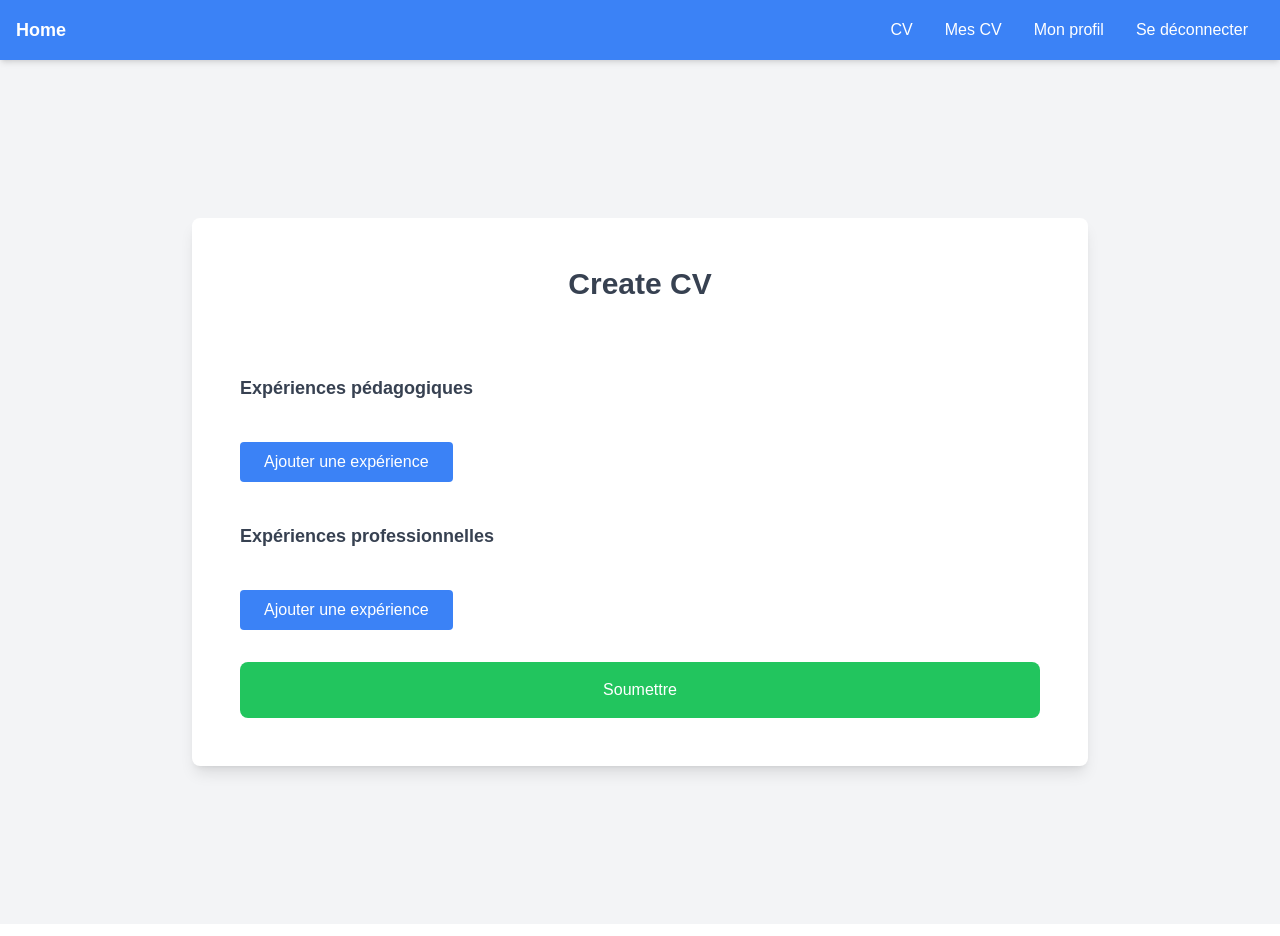
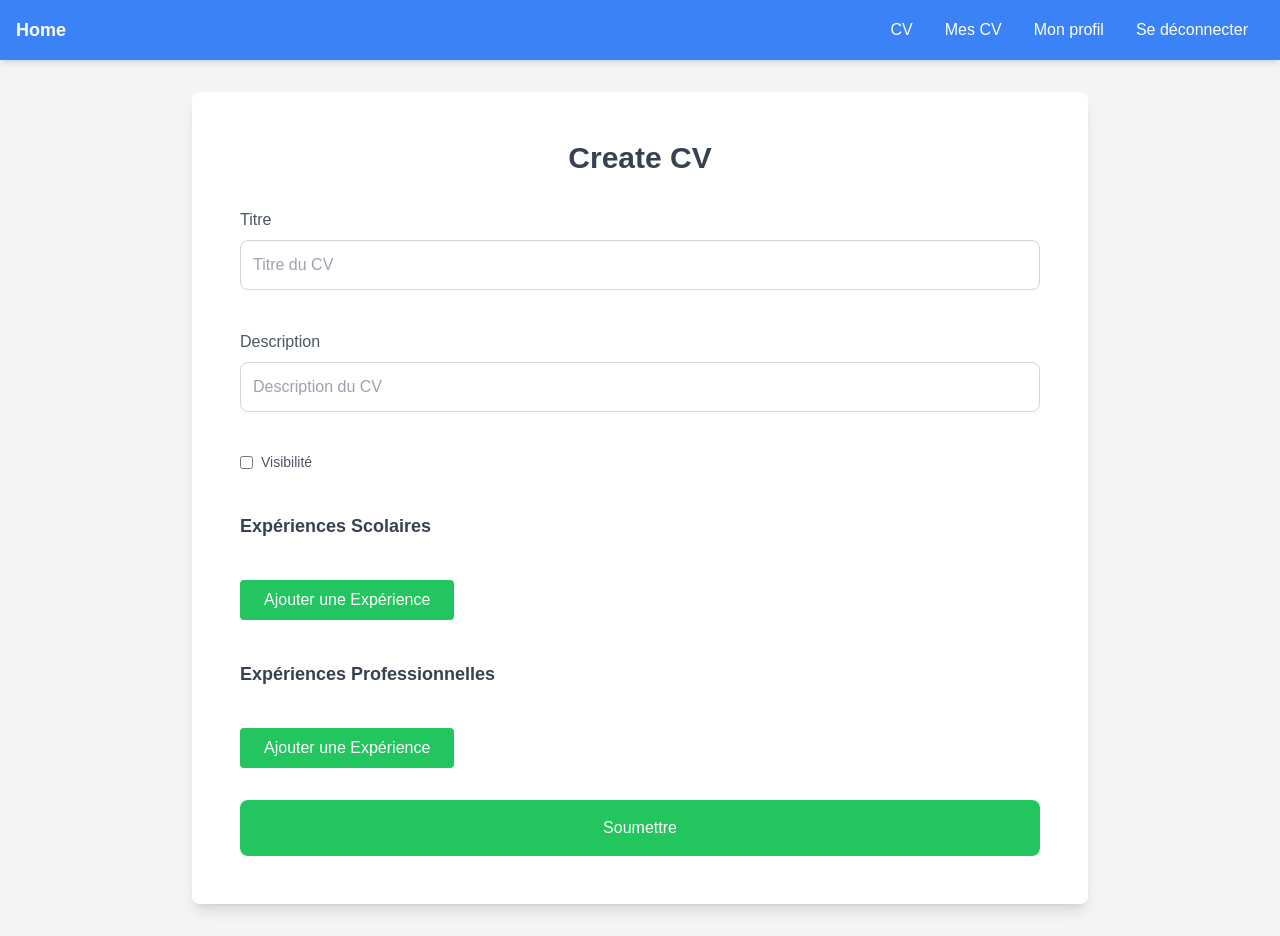
Before and after one commit to Efrei-Expres-React/front, a React (Vite) app: page /createcv in a window 1280 px wide. Built offline with nearby package versions, Linux system fonts and the light colour scheme; sample sign-in values are in the browser's storage.

Commit message:
Connexion au back pour la creation de cv

```diff
--- a/src/components/layout/CVForm.jsx
+++ b/src/components/layout/CVForm.jsx
@@ -11,7 +11,12 @@ const ExperienceForm = ({ experiences, setExperiences, type }) => {
   };
 
   const addExperience = () => {
-    setExperiences([...experiences, { title: '', company: '', startDate: '', endDate: '' }]);
+    const newExperience =
+      type === 'educational'
+        ? { type: '', lieuFormation: '', dateDebut: '', dateFin: '', description: '' }
+        : { poste: '', entreprise: '', dateDebut: '', dateFin: '', missions: [] };
+
+    setExperiences([...experiences, newExperience]);
   };
 
   const removeExperience = (index) => {
@@ -19,62 +24,155 @@ const ExperienceForm = ({ experiences, setExperiences, type }) => {
     setExperiences(newExperiences);
   };
 
+  const handleMissionChange = (expIndex, missionIndex, event) => {
+    const newExperiences = [...experiences];
+    newExperiences[expIndex].missions[missionIndex][event.target.name] = event.target.value;
+    setExperiences(newExperiences);
+  };
+
+  const addMission = (expIndex) => {
+    const newExperiences = [...experiences];
+    newExperiences[expIndex].missions = newExperiences[expIndex].missions || [];
+    newExperiences[expIndex].missions.push({ titre: '', description: '' });
+    setExperiences(newExperiences);
+  };
+
+  const removeMission = (expIndex, missionIndex) => {
+    const newExperiences = [...experiences];
+    newExperiences[expIndex].missions = newExperiences[expIndex].missions.filter((_, i) => i !== missionIndex);
+    setExperiences(newExperiences);
+  };
+
   return (
     <div className="mt-10">
       <h3 className="mb-4 text-lg font-semibold text-gray-700">
-        {type === 'educational' ? 'Expériences pédagogiques' : 'Expériences professionnelles'}
+        {type === 'educational' ? 'Expériences Scolaires' : 'Expériences Professionnelles'}
       </h3>
       {experiences.map((experience, index) => (
         <div key={index} className="p-6 mt-4 border rounded-lg bg-gray-50">
           <div className="grid grid-cols-2 gap-6">
+            {type === 'educational' ? (
+              <>
                 <Input
-              id={`${type}-title-${index}`}
-              name="title"
+                  id={`${type}-type-${index}`}
+                  name="type"
                   type="text"
-              value={experience.title}
+                  value={experience.type}
                   onChange={(e) => handleExperienceChange(index, e)}
-              placeholder={type === 'educational' ? 'Diplôme ou formation' : 'Nom du poste'}
-              title={type === 'educational' ? 'Diplôme/Formation' : 'Poste occupé'}
+                  placeholder="Type de diplôme"
+                  title="Type"
                   required
                 />
                 <Input
-              id={`${type}-company-${index}`}
-              name="company"
+                  id={`${type}-lieuFormation-${index}`}
+                  name="lieuFormation"
                   type="text"
-              value={experience.company}
+                  value={experience.lieuFormation}
                   onChange={(e) => handleExperienceChange(index, e)}
-              placeholder={type === 'educational' ? 'Institution' : 'Entreprise'}
-              title={type === 'educational' ? 'Institution' : 'Entreprise'}
+                  placeholder="Lieu de formation"
+                  title="Lieu"
+                  required
+                />
+              </>
+            ) : (
+              <>
+                <Input
+                  id={`${type}-poste-${index}`}
+                  name="poste"
+                  type="text"
+                  value={experience.poste}
+                  onChange={(e) => handleExperienceChange(index, e)}
+                  placeholder="Poste occupé"
+                  title="Poste"
+                  required
+                />
+                <Input
+                  id={`${type}-entreprise-${index}`}
+                  name="entreprise"
+                  type="text"
+                  value={experience.entreprise}
+                  onChange={(e) => handleExperienceChange(index, e)}
+                  placeholder="Entreprise"
+                  title="Entreprise"
+                  required
+                />
+              </>
+            )}
+          </div>
+          <div className="grid grid-cols-2 gap-6 mt-4">
+            <Input
+              id={`${type}-dateDebut-${index}`}
+              name="dateDebut"
+              type="date"
+              value={experience.dateDebut}
+              onChange={(e) => handleExperienceChange(index, e)}
+              title="Date de début"
+              required
+            />
+            <Input
+              id={`${type}-dateFin-${index}`}
+              name="dateFin"
+              type="date"
+              value={experience.dateFin}
+              onChange={(e) => handleExperienceChange(index, e)}
+              title="Date de fin"
               required
             />
           </div>
-          <div className="grid grid-cols-2 gap-6 mt-4">
+
+          {type === 'professional' && (
+            <div className="mt-4">
+              <h4 className="mb-2 font-semibold text-gray-600">Missions</h4>
+              {experience.missions?.map((mission, missionIndex) => (
+                <div key={missionIndex} className="grid grid-cols-2 gap-6 mb-4">
                   <Input
-              id={`${type}-startDate-${index}`}
-              name="startDate"
-              type="date"
-              value={experience.startDate}
-              onChange={(e) => handleExperienceChange(index, e)}
-              title="Début"
+                    id={`mission-titre-${index}-${missionIndex}`}
+                    name="titre"
+                    type="text"
+                    value={mission.titre}
+                    onChange={(e) => handleMissionChange(index, missionIndex, e)}
+                    placeholder="Titre de la mission"
+                    title="Titre"
                     required
                   />
                   <Input
-              id={`${type}-endDate-${index}`}
-              name="endDate"
-              type="date"
-              value={experience.endDate}
-              onChange={(e) => handleExperienceChange(index, e)}
-              title="Fin"
+                    id={`mission-description-${index}-${missionIndex}`}
+                    name="description"
+                    type="text"
+                    value={mission.description}
+                    onChange={(e) => handleMissionChange(index, missionIndex, e)}
+                    placeholder="Description de la mission"
+                    title="Description"
                     required
                   />
+                  {missionIndex > 0 && (
+                    <button
+                      type="button"
+                      onClick={() => removeMission(index, missionIndex)}
+                      className="px-4 py-2 text-white bg-red-500 rounded hover:bg-red-600"
+                    >
+                      Supprimer Mission
+                    </button>
+                  )}
                 </div>
+              ))}
+              <button
+                type="button"
+                onClick={() => addMission(index)}
+                className="px-4 py-2 mt-2 text-white bg-blue-500 rounded hover:bg-blue-600"
+              >
+                Ajouter une Mission
+              </button>
+            </div>
+          )}
+
           {index > 0 && (
             <button
               type="button"
               onClick={() => removeExperience(index)}
               className="px-4 py-2 mt-4 text-white bg-red-500 rounded hover:bg-red-600"
             >
-              Supprimer
+              Supprimer Expérience
             </button>
           )}
         </div>
@@ -82,9 +180,9 @@ const ExperienceForm = ({ experiences, setExperiences, type }) => {
       <button
         type="button"
         onClick={addExperience}
-        className="px-6 py-2 mt-6 text-white bg-blue-500 rounded hover:bg-blue-600"
+        className="px-6 py-2 mt-6 text-white bg-green-500 rounded hover:bg-green-600"
       >
-        Ajouter une expérience
+        Ajouter une Expérience
       </button>
     </div>
   );
@@ -92,73 +190,77 @@ const ExperienceForm = ({ experiences, setExperiences, type }) => {
 
 const CVForm = ({ onSubmit, error }) => {
   const { formData, handleInputChange } = useForm({
-    firstname: '',
-    lastname: '',
+    title: '',
     description: '',
+    visibility: false,
   });
 
-  const [educationalExperiences, setEducationalExperiences] = useState([]);
-  const [professionalExperiences, setProfessionalExperiences] = useState([]);
+  const [experienceScolaire, setExperienceScolaire] = useState([]);
+  const [experienceProfessionnel, setExperienceProfessionnel] = useState([]);
 
-  const validateForm = () => {
-    const allExperiences = [...educationalExperiences, ...professionalExperiences];
-    for (const exp of allExperiences) {
-      if (!exp.startDate || !exp.endDate || new Date(exp.startDate) > new Date(exp.endDate)) {
-        return false;
-      }
-    }
-    return true;
+  const handleSubmit = (e) => {
+    e.preventDefault();
+    const payload = {
+      ...formData,
+      experienceScolaire,
+      experienceProfessionnel,
     };
-
-  // Fonction qui gère la soumission des données au backend
-  const handleSubmit = async (e) => {
-    e.preventDefault();
-
-    // Vérification de la validité des dates
-    if (!validateForm()) {
-      alert('Veuillez vérifier les dates dans vos expériences.');
-      return;
-    }
-
-    try {
-      console.log('Form data:', formData);
-      const res = await createCV(formData.firstname, formData.lastname, formData.description, educationalExperiences, professionalExperiences);
-      console.log('API Response:', res);
-      if (res?.data?.cv) {
-        // Redirection vers le dashboard après succès
-        navigate('/dashboard');
-      }
-    } catch (err) {
-      console.error('Error:', err);
-      setError('Une erreur est survenue lors de la soumission du CV.');
-    }
+    onSubmit(payload);
   };
 
   return (
     <form onSubmit={handleSubmit}>
       {error && <Alerts message={error} type="error" />}
-
-      <div className="grid grid-cols-2 gap-6">
+      <div className="grid grid-cols-1 gap-6">
+        <Input
+          id="title"
+          name="title"
+          type="text"
+          value={formData.title}
+          onChange={handleInputChange}
+          placeholder="Titre du CV"
+          title="Titre"
+          required
+        />
+        <Input
+          id="description"
+          name="description"
+          type="text"
+          value={formData.description}
+          onChange={handleInputChange}
+          placeholder="Description du CV"
+          title="Description"
+          required
+        />
+        <div className="flex items-center">
+          <input
+            id="visibility"
+            name="visibility"
+            type="checkbox"
+            checked={formData.visibility}
+            onChange={(e) => handleInputChange({ target: { name: 'visibility', value: e.target.checked } })}
+          />
+          <label htmlFor="visibility" className="ml-2 text-sm text-gray-600">
+            Visibilité
+          </label>
+        </div>
 
       </div>
 
-
-
-      {/* Expériences pédagogiques */}
+      {/* Expériences Scolaires */}
       <ExperienceForm
-        experiences={educationalExperiences}
-        setExperiences={setEducationalExperiences}
+        experiences={experienceScolaire}
+        setExperiences={setExperienceScolaire}
         type="educational"
       />
 
-      {/* Expériences professionnelles */}
+      {/* Expériences Professionnelles */}
       <ExperienceForm
-        experiences={professionalExperiences}
-        setExperiences={setProfessionalExperiences}
+        experiences={experienceProfessionnel}
+        setExperiences={setExperienceProfessionnel}
         type="professional"
       />
 
-      {/* Bouton de soumission */}
       <button
         type="submit"
         className="w-full p-4 mt-8 text-white bg-green-500 rounded-lg hover:bg-green-600"
--- a/src/pages/CreateCV.jsx
+++ b/src/pages/CreateCV.jsx
@@ -5,25 +5,34 @@ import { createCV } from '../api/cv';
 
 const CreateCV = () => {
   const [error, setError] = React.useState('');
-  const [experiences, setExperiences] = React.useState([{ title: '', company: '', startDate: '', endDate: '' }]);
   const navigate = useNavigate();
 
-  const handleSubmit = async (e, formData) => {
-    e.preventDefault();
+  const handleSubmit = async (formData) => {
     setError('');
 
     try {
-      console.log('Form data:', formData); // Débogage des données du formulaire
-      console.log('Experiences:', experiences); // Débogage des expériences
+      console.log('Form data:', formData); // Debugging form data
+      const payload = {
+        firstname: formData.firstname,
+        lastname: formData.lastname,
+        title: formData.title,
+        description: formData.description,
+        visibility: formData.visibility,
+        experienceScolaire: formData.educationalExperiences,
+        experienceProfessionnel: formData.professionalExperiences,
+      };
 
-      const res = await createCV(formData.firstname, formData.lastname, formData.description, experiences);
-      console.log('API Response:', res); // Débogage de la réponse API
+      console.log('Payload:', payload); // Debugging the payload
+
+      const res = await createCV(payload);
+
+      console.log('API Response:', res); // Debugging API response
 
       if (res?.data?.cv) {
         navigate('/dashboard');
       }
     } catch (err) {
-      console.error('Error:', err); // Débogage de l'erreur
+      console.error('Error:', err); // Debugging errors
       setError(err.message);
     }
   };
@@ -32,12 +41,7 @@ const CreateCV = () => {
     <div className="flex items-center justify-center min-h-screen bg-gray-100">
       <div className="w-full max-w-4xl p-12 bg-white rounded-lg shadow-lg">
         <h2 className="mb-8 text-3xl font-semibold text-center text-gray-700">Create CV</h2>
-        <CVForm
-          onSubmit={handleSubmit}
-          error={error}
-          experiences={experiences}
-          setExperiences={setExperiences}
-        />
+        <CVForm onSubmit={handleSubmit} error={error} />
       </div>
     </div>
   );
```
Also changed, not shown: src/api/cv.jsx (+4 -5 lines). Lines whose indentation alone changed are shown as unchanged.
